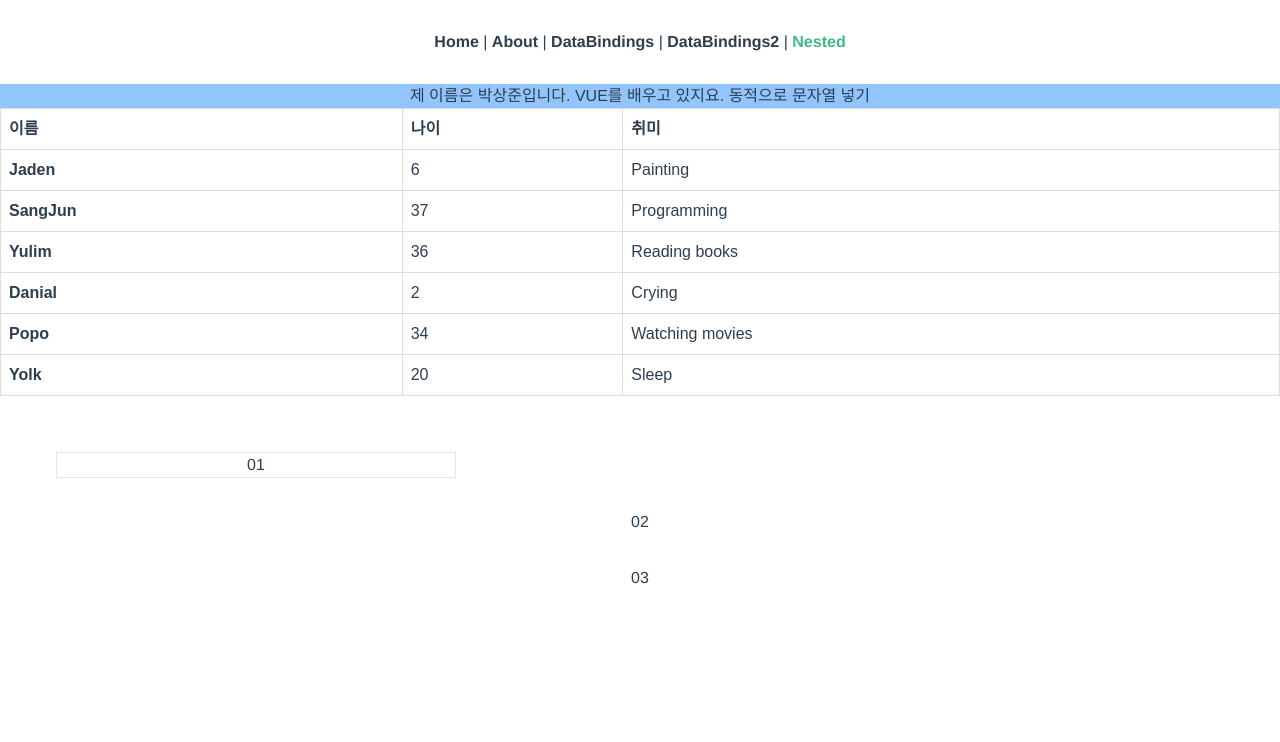
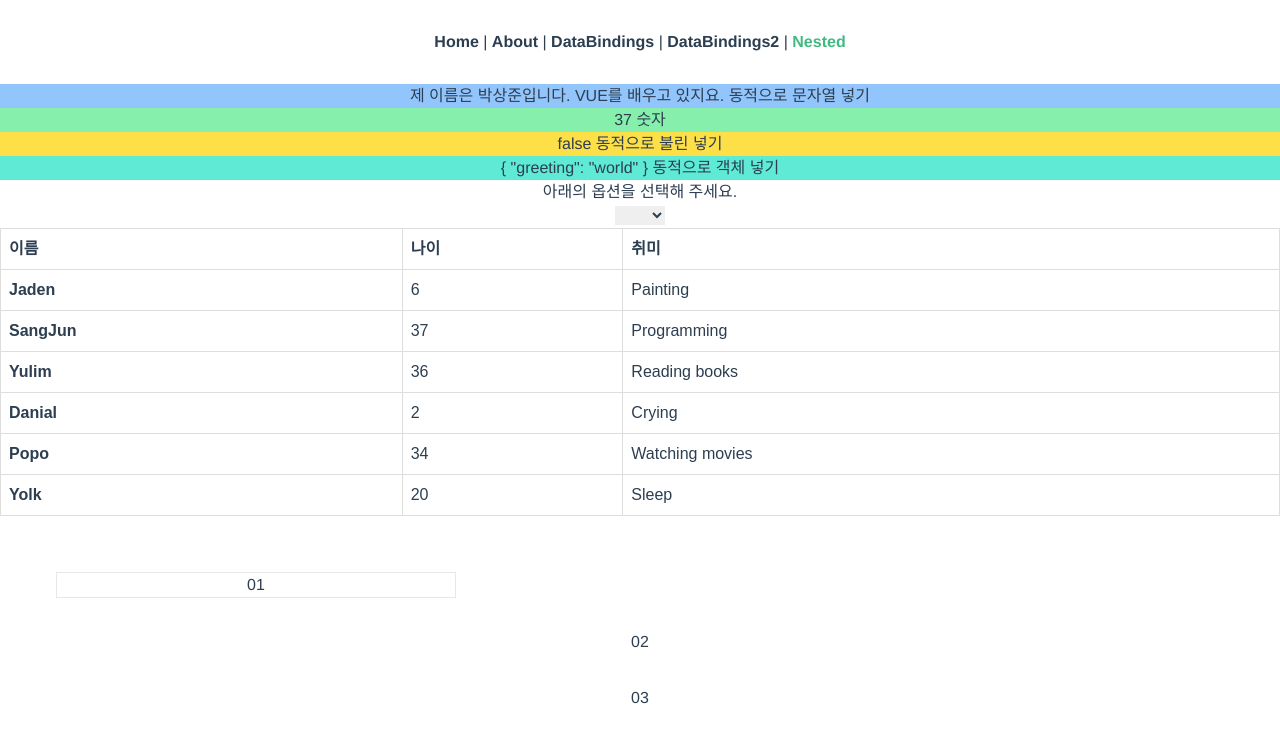
Before and after one commit to iteach12/vue_weekend, a Vue app: page /nested in a window 1280 px wide. Shown: the top 742 px of the page. Built offline with nearby package versions, Linux system fonts and the light colour scheme.

Commit message:
dynamic props

```diff
--- a/src/components/ImageCard.vue
+++ b/src/components/ImageCard.vue
@@ -1,4 +1,15 @@
 <template>
+  <div>
+    <h2 v-if="userSelect != ''">{{ selectedOptions }}가 선택되었습니다.</h2>
+    <h2 v-else>아래의 옵션을 선택해 주세요.</h2>
+    <select v-model="selectedOptions" @change="changeSelect">
+      <option value="seoul">서울</option>
+      <option value="jeju">제주</option>
+      <option value="busan">부산</option>
+      <option value="yongin">용인</option>
+      <option value="wonju">원주</option>
+    </select>
+  </div>
   <table class="mg">
     <thead>
       <tr>
@@ -33,7 +44,14 @@ export default {
         { name: 'Popo', age: 34, hobby: 'Watching movies' },
         { name: 'Yolk', age: 20, hobby: 'Sleep' },
       ],
+      selectedOptions: '',
+      userSelect: '',
     };
+  },
+  methods: {
+    changeSelect() {
+      this.userSelect = this.selectedOptions;
+    },
   },
 };
 </script>
--- a/src/components/PageTitle.vue
+++ b/src/components/PageTitle.vue
@@ -1,34 +1,30 @@
 <template>
-  <h2 class="bg-blue-300">{{ title }} 동적으로 문자열 넣기</h2>
-  <!-- <h2 class="bg-red-300">{{ numtest }} 동적으로 숫자 넣기</h2> -->
-  <!-- <h2 class="bg-yellow-300">{{ booleantest }} 동적으로 불린 넣기</h2>
-  <h2 class="bg-teal-300">{{ arraytest }} 동적으로 배열 넣기</h2>
-  <h2 class="bg-violet-300">{{ objecttest }} 동적으로 객체 넣기</h2>
-  <h2 class="bg-gray-300">{{ title }}</h2> -->
+  <div>
+    <h2 class="bg-blue-300">{{ title }} 동적으로 문자열 넣기</h2>
+    <h2 class="bg-green-300">{{ numtest }} 숫자</h2>
+
+    <h2 class="bg-yellow-300">{{ booleantest }} 동적으로 불린 넣기</h2>
+    <h2 class="bg-teal-300">{{ objecttest }} 동적으로 객체 넣기</h2>
+  </div>
 </template>
 <script>
 export default {
   props: {
     title: {
       type: String,
-      default: '페이지 제목입니다.', // title값이 제시되지 않았을 때의 기본 값
     },
-    // numtest: {
-    //   type: Number,
-    //   default: 10,
-    // },
-    // booleantest: {
-    //   type: Boolean,
-    //   default: true,
-    // },
-    // arraytest: {
-    //   type: Array(),
-    //   default: [1, 2, 3],
-    // },
-    // objecttest: {
-    //   type: Object(),
-    //   default: { greeting: 'Hello, World!' },
-    // },
+    numtest: {
+      type: Number,
+    },
+    booleantest: {
+      type: Boolean,
+    },
+    objecttest: {
+      type: Object,
+      default: function () {
+        return { greeting: 'hello' };
+      },
+    },
   },
 };
 </script>
--- a/src/views/NestedComponent.vue
+++ b/src/views/NestedComponent.vue
@@ -1,6 +1,11 @@
 <template>
   <div>
-    <PageTitle :title="myTestTitle" />
+    <PageTitle
+      :title="myTestTitle"
+      :numtest="numTest"
+      :booleantest="booleanTest"
+      :objecttest="objectTest"
+    />
     <ImageCard />
   </div>
 </template>
@@ -13,9 +18,8 @@ export default {
     return {
       myTestTitle: '제 이름은 박상준입니다. VUE를 배우고 있지요.',
       numTest: 37,
-      // booleanTest: false,
-      // arrayTest: [7, 8, 9],
-      // objectTest: { name: 'Jaden', age: 6 },
+      booleanTest: false,
+      objectTest: { greeting: 'world' },
     };
   },
 };
```
